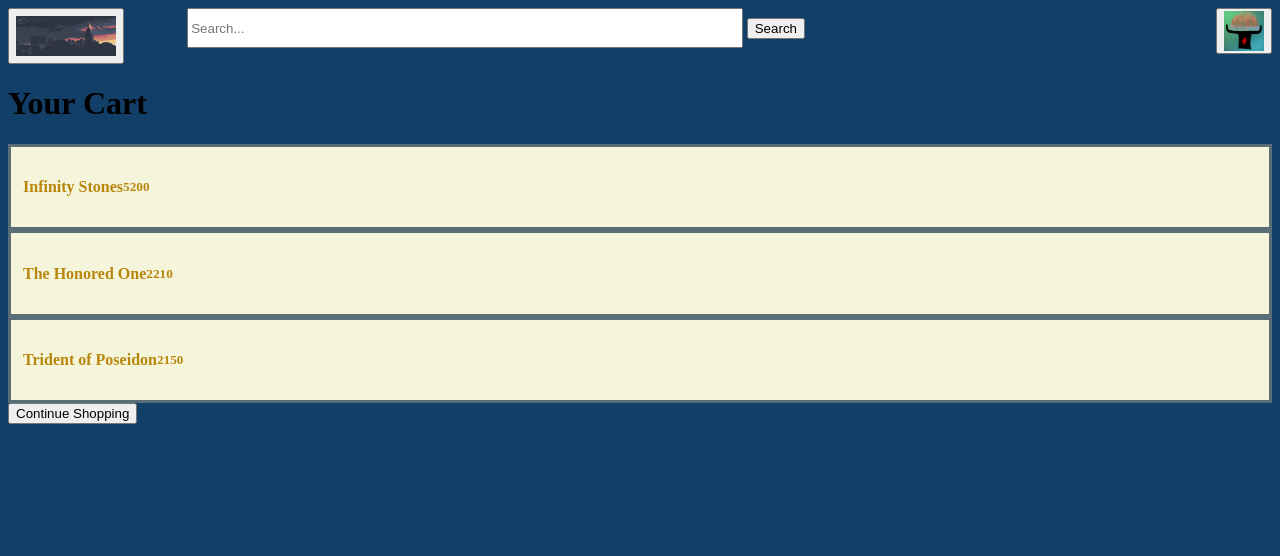
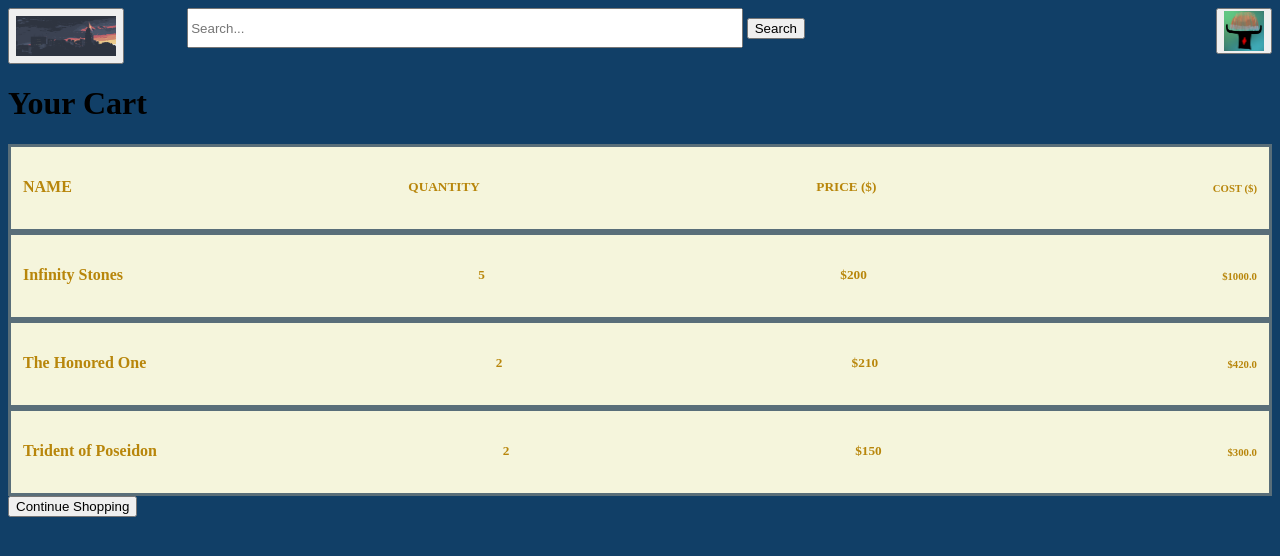
Before and after one commit to yaquire/IOTproject, a Flask app: page /cart in a window 1280 px wide. Shown: the top 556 px of the page. Run offline with Flask 3, Linux system fonts and the light colour scheme.

Commit message:
Changing cart.html

```diff
--- a/Web Server/templates/cart.html
+++ b/Web Server/templates/cart.html
@@ -36,11 +36,10 @@
 </section>
 <!--ABOVE is from Template-->
 <style>
-
-  #purchaseItem{
+  #purchaseItem {
     display: flex;
     flex-direction: row;
-    justify-content: start;
+    justify-content: space-between;
 
     color: darkgoldenrod;
     background-color: beige;
@@ -48,21 +47,27 @@
     border: solid var(--turquise-color);
   }
 
-
 </style>
 
 <body>
   <h1>Your Cart</h1>
-
+  <section id="looping">
+    <div id="purchaseItem">
+      <h4 class="Name" >NAME</h4>
+      <h5 class="Quantity" >QUANTITY</h5>
+      <h5 class="Price" >PRICE ($)</h5>
+      <h6 class="Cost" >COST ($)</h6>
+    </div>
+  </section>
   {% for row in data %}
   <section id="looping">
     <div id="purchaseItem">
 
 
-        <h4 class="Name">{{row['Name']}}</h4>
-        <h5 class="Quantity">{{row['Quantity']}}</h5>
-        <h5 class="Price">{{row['Price']}} </h5>
-
+      <h4 class="Name" >{{row['Name']}}</h4>
+      <h5 class="Quantity" style="">{{row['Quantity']}}</h5>
+      <h5 class="Price" >${{row['Price']}} </h5>
+      <h6 class="Cost" >${{row['Cost']}}</h6>
     </div>
   </section>
   {% endfor %}
```
Lines whose indentation alone changed are shown as unchanged.
